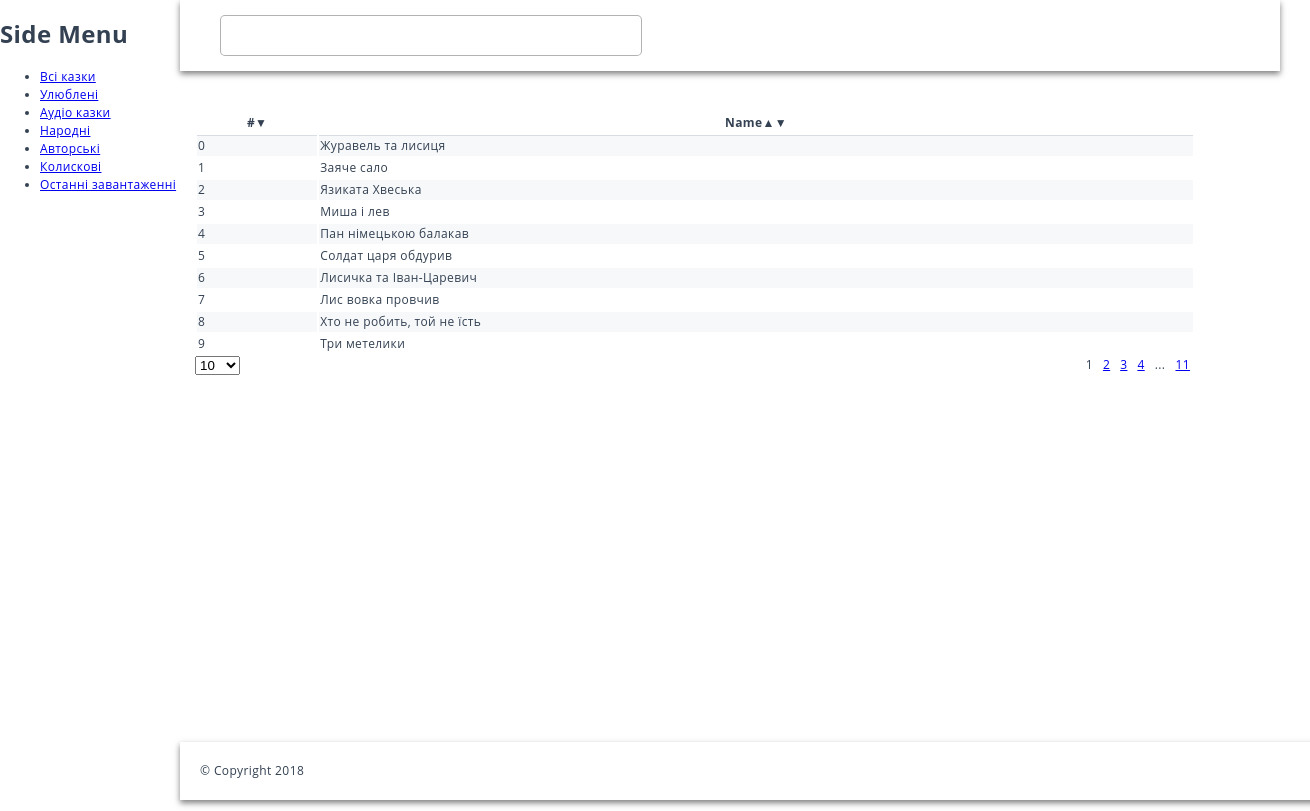
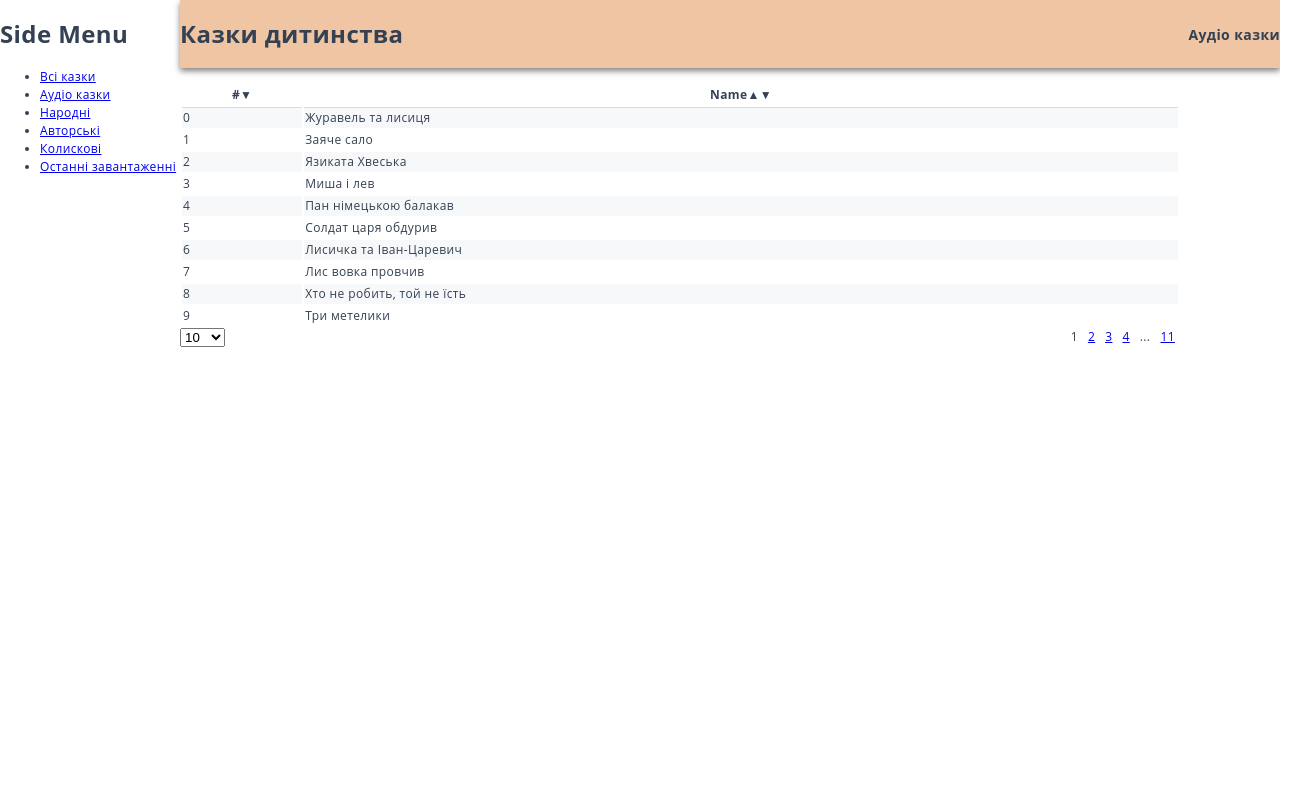
Before and after one commit to Sergii5854/fairy-tales-frontend, a React app: page /fairytales in a window 1280 px wide. Shown: the whole page, 1310 px wide, since content can reach past the window. Built offline with nearby package versions, Linux system fonts and the light colour scheme.

Commit message:
add header change color, title, subTitle

```diff
--- a/src/app/index.js
+++ b/src/app/index.js
@@ -33,12 +33,12 @@
                     <div className="main">
                         <Sidebar/>
                         <div className="main__content">
-                            <Header/>
+                            {/*<Header/>*/}
                             <div className="main__routers">
                                 <Switch>
                                     <Route exact path="/" component={Home}/>
                                     <Route path="/fairytales" component={Fairytales}/>
-                                    <Route path="/beloved" component={Favorite}/>
+                                    {/*<Route path="/beloved" component={Favorite}/>*/}
                                     <Route path="/audio-fairy-tales" component={AudioFairytales}/>
                                     <Route path="/folk" component={Folk}/>
                                     <Route path="/author" component={Author}/>
@@ -49,7 +49,7 @@
                                     <Route component={PageNotFound}/>
                                 </Switch>
                             </div>
-                            <Footer/>
+                            {/*<Footer/>*/}
                         </div>
                     </div>
                 </BrowserRouter>
--- a/src/app/styles.styl
+++ b/src/app/styles.styl
@@ -23,4 +23,4 @@ body {
 .main__routers
     width 100%
     height calc(100vh - 140px)
-    padding 25px 15px 40px
+    padding 0 0 40px
--- a/src/components/header/index.js
+++ b/src/components/header/index.js
@@ -1,15 +1,15 @@
-import React, {Component} from 'react';
+import React from 'react';
 import './styles.styl';
 
-import Search from './search/'
+const Header = ({title, subTitle,background}) => {
 
-const Header = () => {
+    console.dir(title);
+    return (
+        <header className="header" style={{background:`${background}`}}>
+        <h1 >{title}</h1>
+        <h3>{subTitle}</h3>
+        </header>
 
-
-    return (
-        <header className={`header`}>
-            <Search/>
-        </header>
     );
 
 };
--- a/src/components/sidebar/index.js
+++ b/src/components/sidebar/index.js
@@ -10,9 +10,9 @@ const Sidebar = () => {
                 <li>
                     <NavLink to="/fairytales">Всі казки</NavLink>
                 </li>
-                <li>
-                    <NavLink to="/beloved">Улюблені</NavLink>
-                </li>
+                {/*<li>*/}
+                    {/*<NavLink to="/beloved">Улюблені</NavLink>*/}
+                {/*</li>*/}
                 <li>
                     <NavLink to="/audio-fairy-tales">Аудіо казки</NavLink>
                 </li>
--- a/src/routes/audio-fairy-tales/index.js
+++ b/src/routes/audio-fairy-tales/index.js
@@ -1,5 +1,9 @@
 import React from 'react';
 import ItemFaIrytailes from './../../components/item-fairytales/'
+
+import Header from './../../components/header';
+import Footer from './../../components/footer';
+
 const testData = {
         "audioUrl": "http://kazku.novi-drova.com/audio/id_0.mp3",
         "createTime": 0,
@@ -15,7 +19,13 @@ const testData = {
 const AudioFairytales = () => {
     return (
         <div>
-            <h1>AudioFairytales</h1>
+
+            <Header
+                title="Казки дитинства"
+                subTitle="Аудіо казки"
+                 background="skyblue"
+                />
+
             <ItemFaIrytailes
                 name={testData.name}
                 text={testData.text}
--- a/src/routes/fairytales/index.js
+++ b/src/routes/fairytales/index.js
@@ -1,10 +1,9 @@
-
 import React, {Component} from 'react';
 
 import fairytales from './tales-8f587-export.json';
 import DataTable from '../../components/data-table';
-import type {Data} from '../../components/data-table';
 
+import Header from './../../components/header/'
 
 
 class Fairytales extends Component {
@@ -12,7 +11,7 @@ class Fairytales extends Component {
 
     componentDidMount() {
         const data = fairytales
-            .map(({id,  name,}) => {
+            .map(({id, name,}) => {
                 const res = {
                     '#': Number(id),
                     'Name': name
@@ -32,7 +31,14 @@ class Fairytales extends Component {
         }
 
         return (
-            <DataTable data={data}/>
+            <div>
+                <Header
+                    title="Казки дитинства"
+                    subTitle="Аудіо казки"
+                    background="#dc76276b"
+                />
+                <DataTable data={data}/>
+            </div>
         )
     }
 }
```
